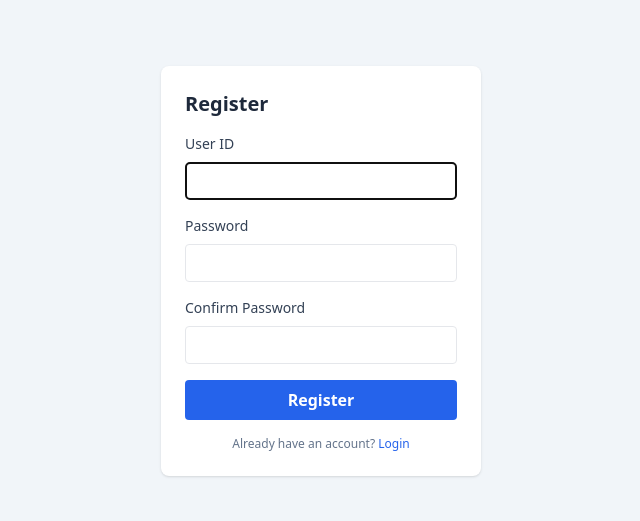
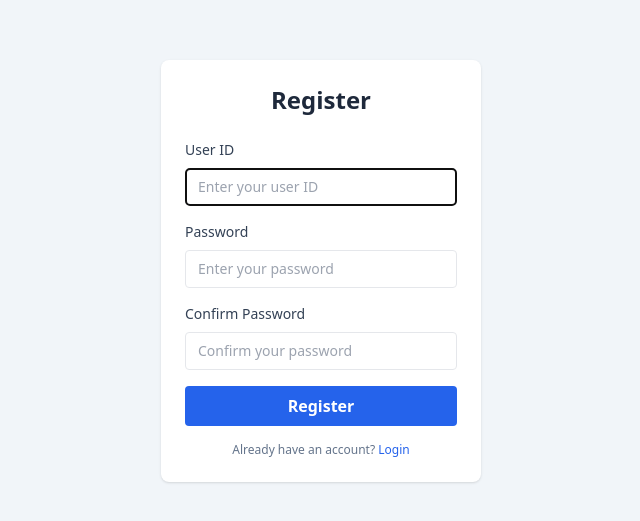
Before and after one commit to Harsha-MR/Factory-UI, a React (Vite) app in the folder factory-ui/: page /register in a window 1280 px wide. Shown: the part 129-650 px from the top of the page, without its empty margins (319-959 px from the left). Built offline with nearby package versions, Linux system fonts and the light colour scheme; no server answers.

Commit message:
Login and Register form done with some changes

```diff
--- a/factory-ui/src/pages/LoginPage.jsx
+++ b/factory-ui/src/pages/LoginPage.jsx
@@ -29,18 +29,22 @@ export default function LoginPage() {
 
   return (
     <div className="flex min-h-screen items-center justify-center bg-slate-100">
-      <form className="w-full max-w-xs rounded-lg bg-white p-6 shadow" onSubmit={handleLogin}>
-        <h2 className="mb-4 text-xl font-bold text-slate-800">Login</h2>
+      <form className="w-full max-w-xs rounded-lg bg-white p-6 shadow flex flex-col justify-center min-h-[200px]" onSubmit={handleLogin}>
+        <div className="flex flex-col items-center justify-center flex-1">
+          <h2 className="mb-6 text-2xl font-bold text-slate-800">Login</h2>
+        </div>
         <label className="block mb-2 text-sm font-medium text-slate-700">User ID</label>
         <input
-          className="mb-4 w-full rounded border px-3 py-2 text-sm"
+          className="mb-4 w-full rounded border px-3 py-2 text-sm text-black placeholder-gray-400"
+          placeholder="Enter your userID"
           value={userId}
           onChange={e => setUserId(e.target.value)}
           autoFocus
         />
         <label className="block mb-2 text-sm font-medium text-slate-700">Password</label>
         <input
-          className="mb-4 w-full rounded border px-3 py-2 text-sm"
+          className="mb-4 w-full rounded border px-3 py-2 text-sm text-black placeholder-gray-400"
+          placeholder="Enter your password"
           type="password"
           value={password}
           onChange={e => setPassword(e.target.value)}
--- a/factory-ui/src/pages/RegisterPage.jsx
+++ b/factory-ui/src/pages/RegisterPage.jsx
@@ -47,24 +47,29 @@ export default function RegisterPage() {
   return (
     <div className="flex min-h-screen items-center justify-center bg-slate-100">
       <form className="w-full max-w-xs rounded-lg bg-white p-6 shadow" onSubmit={handleRegister}>
-        <h2 className="mb-4 text-xl font-bold text-slate-800">Register</h2>
+        <div className="flex flex-col items-center justify-center flex-1">
+          <h2 className="mb-6 text-2xl font-bold text-slate-800">Register</h2>
+        </div>
         <label className="block mb-2 text-sm font-medium text-slate-700">User ID</label>
         <input
-          className="mb-4 w-full rounded border px-3 py-2 text-sm"
+          className="mb-4 w-full rounded border px-3 py-2 text-sm text-black "
+          placeholder="Enter your user ID"
           value={userId}
           onChange={e => setUserId(e.target.value)}
           autoFocus
         />
         <label className="block mb-2 text-sm font-medium text-slate-700">Password</label>
         <input
-          className="mb-4 w-full rounded border px-3 py-2 text-sm"
+          className="mb-4 w-full rounded border px-3 py-2 text-sm text-black "
+          placeholder='Enter your password'
           type="password"
           value={password}
           onChange={e => setPassword(e.target.value)}
         />
         <label className="block mb-2 text-sm font-medium text-slate-700">Confirm Password</label>
         <input
-          className="mb-4 w-full rounded border px-3 py-2 text-sm"
+          className="mb-4 w-full rounded border px-3 py-2 text-sm text-black "
+          placeholder="Confirm your password"
           type="password"
           value={confirm}
           onChange={e => setConfirm(e.target.value)}
```
